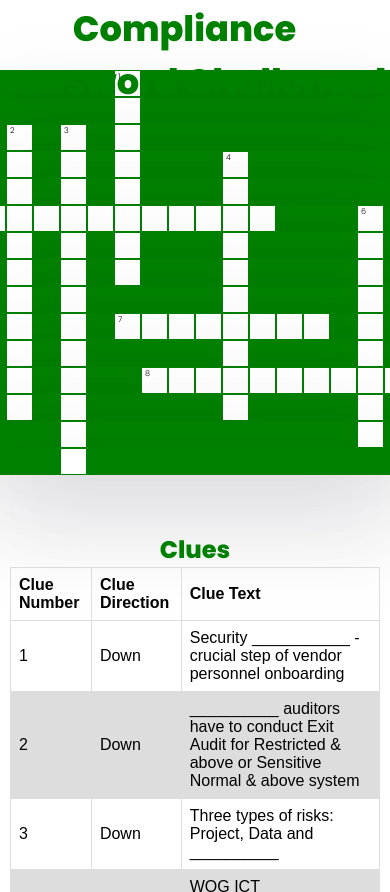
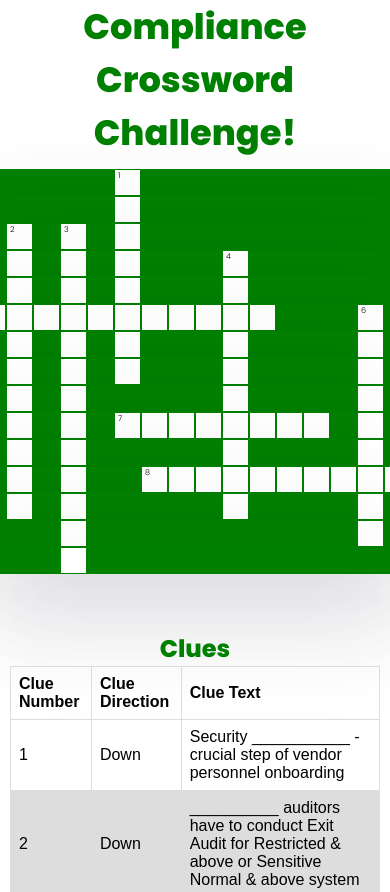
Before and after one commit to kwokleong1985/crossword, a plain HTML site: page index.html in a window 390 px wide. Shown: the top 892 px of the page. Drawn offline with Linux system fonts and the light colour scheme.

Commit message:
Update index.html

```diff
--- a/index.html
+++ b/index.html
@@ -167,7 +167,7 @@ tr:nth-child(even) {
     .game-container {
         flex-direction: column;
         align-items: center;
-        padding-top: 70px;
+        padding-top: 10px;
         gap: 30px;
     }
 
@@ -211,7 +211,7 @@ tr:nth-child(even) {
     .game-container {
         flex-direction: column;
         align-items: center;
-         padding-top: 70px;
+         padding-top: 10px;
         gap: 30px;
     }
 
@@ -262,12 +262,9 @@ tr:nth-child(even) {
 </head>
 
 <body>
-
+	<h1 style="top: 2px;">Compliance Crossword Challenge!</h1>
     <div class="game-container">
-
         <div class="puzzle-grid">
-            <h1 style="position: absolute; top: 2px;">
-                         Compliance Crossword Challenge!</h1>
             <div class="row">
                 <div class="cell inactive"></div>
                 <div class="cell inactive"></div>
```
